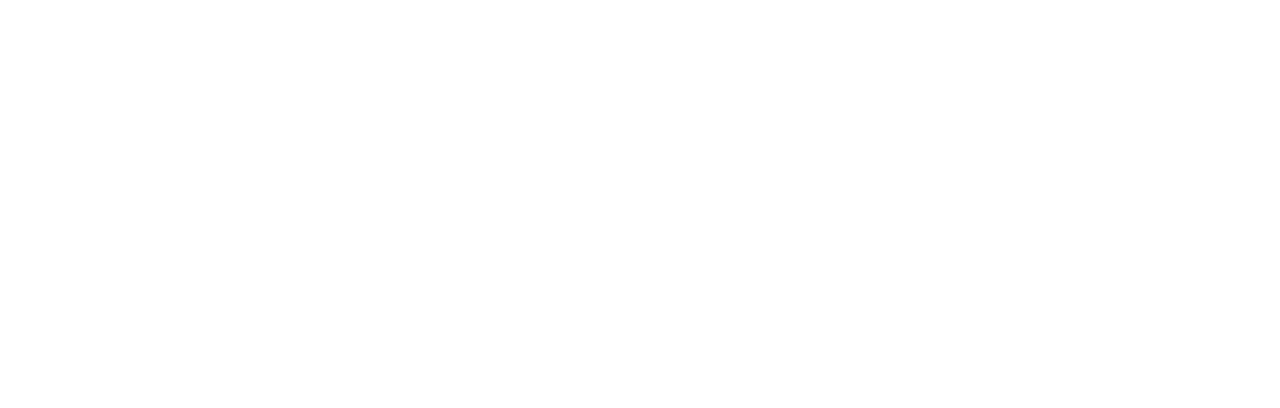
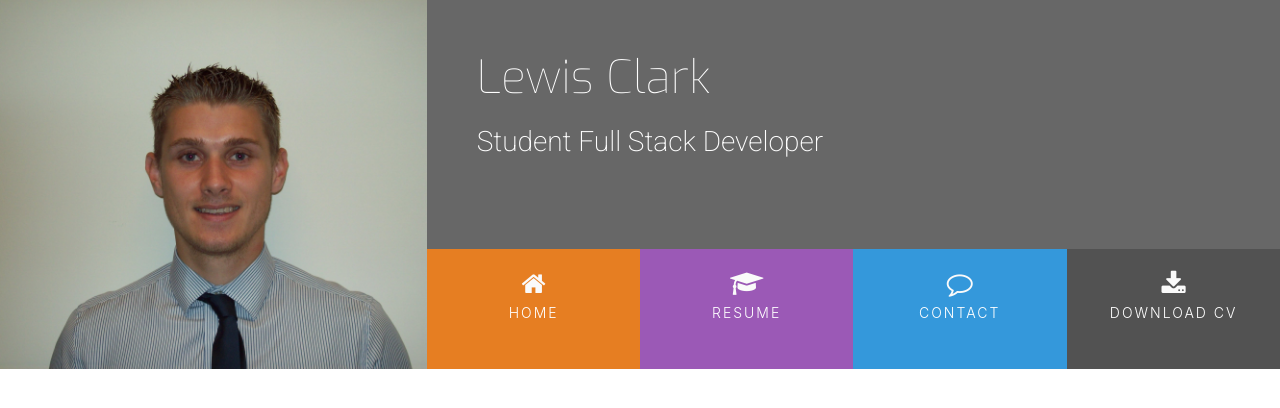
Before and after one commit to lewisclark4/MyResumeMiniProject, a plain HTML site: page index.html in a window 1280 px wide. Drawn offline with nearby package versions, Linux system fonts and the light colour scheme; files that its build step writes are made by us from their sources.

Commit message:
Added header content + styling

```diff
--- a/assets/css/style.css
+++ b/assets/css/style.css
@@ -0,0 +1,116 @@
+@import url('https://fonts.googleapis.com/css?family=Roboto:100,200,300,400,500,600,700|Exo:100,200,300,400,500,600,700');
+
+/*-----------------------------------Colours */
+
+.bg-color-name-title {
+    background-color: #676767;
+}
+
+.ui-menu-color-home {
+    background-color: #e67e22
+}
+
+.ui-menu-color-resume {
+    background-color: #9b59b6
+}
+
+.ui-menu-color-contact {
+    background-color: #3498db
+}
+
+.ui-menu-color-download {
+    background-color: #525252
+}
+
+
+/*-----------------------------------Heading */
+header {
+    margin: 0;
+}
+
+.heading {
+    margin-left: 50px;
+}
+
+.logo{
+    background: url(../images/lewis_clark_new.jpg);
+    background-position: center;
+    background-repeat: no-repeat;
+    background-size: cover;
+    min-height: 360px;
+    transition: all .5s ease-in-out;
+    -moz-transition: all .5s ease-in-out;
+    -webkit-transition: all .5s ease-in-out;
+}
+
+.name {
+    font-family: "Exo", sans-serif;
+    font-weight: 100;
+    font-size: 46px;
+    margin-top: 50px;
+    color: #ffffff;
+}
+
+.jobtitle {
+    font-family: "Roboto", sans-serif;
+    font-weight: 200;
+    font-size: 28px;
+    margin-top: 20px;
+    margin-bottom: 90px;
+    color: #ffffff;
+}
+
+.list-inline-item:not(:last-child) {
+    margin: 0;
+}
+
+.menucontainer {
+    font-size: 0;
+}
+
+#nav {
+    margin: 0;
+}
+#nav li {
+    font-size: 14px;
+    padding: 0;
+}
+
+.menuitem {
+   height: 120px;
+   text-align: center;
+   padding: 0;
+}
+
+.menuitem a {
+    width: 100%;
+    text-decoration: none;
+    color: #ffffff;
+    height: 120px;
+}
+
+.menuitem a i {
+    padding-top: 22px;
+    display: block;
+    color: #fafafa;
+    font-size: 26px;
+}
+
+.menuitem span {
+    display: block;
+    width: 100%;
+    padding-top: 5px;
+    text-align: center;
+    text-transform: uppercase;
+    font-size: 14px;
+    font-weight: 300;
+    letter-spacing: 2px;
+}
+
+
+/*-----------------------------------Hover.css */
+
+.hvr-sweep-to-bottom:before {
+    background-color: rgba(0,0,0,0.2);
+    height: 120px
+}
--- a/index.html
+++ b/index.html
@@ -6,19 +6,45 @@
     <meta http-equiv="X-UA-Compatible" content="ie=edge">
     <link rel="stylesheet" href="https://stackpath.bootstrapcdn.com/bootstrap/4.3.1/css/bootstrap.min.css" type="text/css">
     <link rel="stylesheet" href="https://stackpath.bootstrapcdn.com/font-awesome/4.7.0/css/font-awesome.min.css" type="text/css">
-    <link rel="stylesheet" href="./css/style.css" type="text/css">
-
+    <link rel="stylesheet" href="https://cdnjs.cloudflare.com/ajax/libs/hover.css/2.1.1/css/hover-min.css" type="text/css">
+    <link rel="stylesheet" href="assets/css/style.css" type="text/css">
     <title>Lewis</title>
 </head>
 <body>
-    <header>
-
+ <header>
+        <div class="row no-gutters">
+            <a class="col-md-4 logo" href="02-index.html"></a>
+            <div class="col-md-8">
+                <div class="row no-gutters bg-color-name-title">
+                    <div class="col heading">
+                        <h1 class="name">Lewis Clark</h1>
+                        <h2 class="jobtitle">Student Full Stack Developer</h2>
+                    </div>
+                </div>
+                <div class="row no-gutters">
+                    <div class="col">
+                        <ul id="nav" class="list-inline menucontainer">
+                            <li class="col-6 col-sm-3 list-inline-item ui-menu-color-home menuitem">
+                                <a href="#" class="hvr-sweep-to-bottom"><i class="fa fa-home" aria-hidden="true"></i><span>Home</span></a>
+                            </li>
+                            <li class="col-6 col-sm-3 list-inline-item ui-menu-color-resume menuitem">
+                                <a href="#" class="hvr-sweep-to-bottom"><i class="fa fa-graduation-cap" aria-hidden="true"></i><span>Resume</span></a>
+                            </li>
+                            <li class="col-6 col-sm-3 list-inline-item ui-menu-color-contact menuitem">
+                                <a href="#" class="hvr-sweep-to-bottom"><i class="fa fa-comment-o" aria-hidden="true"></i><span>Contact</span></a>
+                            </li>
+                            <li class="col-6 col-sm-3 list-inline-item ui-menu-color-download menuitem">
+                                <a href="#" class="hvr-sweep-to-bottom"><i class="fa fa-download" aria-hidden="true"></i><span>Download CV</span></a>
+                            </li>
+                        </ul>
+                    </div>
+                </div>
+            </div>
+        </div>
     </header>
     <section>
-
     </section>
     <footer>
-
     </footer>
 </body>
 </html>
```
Also changed, not shown: assets/images/lewis_clark_new.jpg (added).
